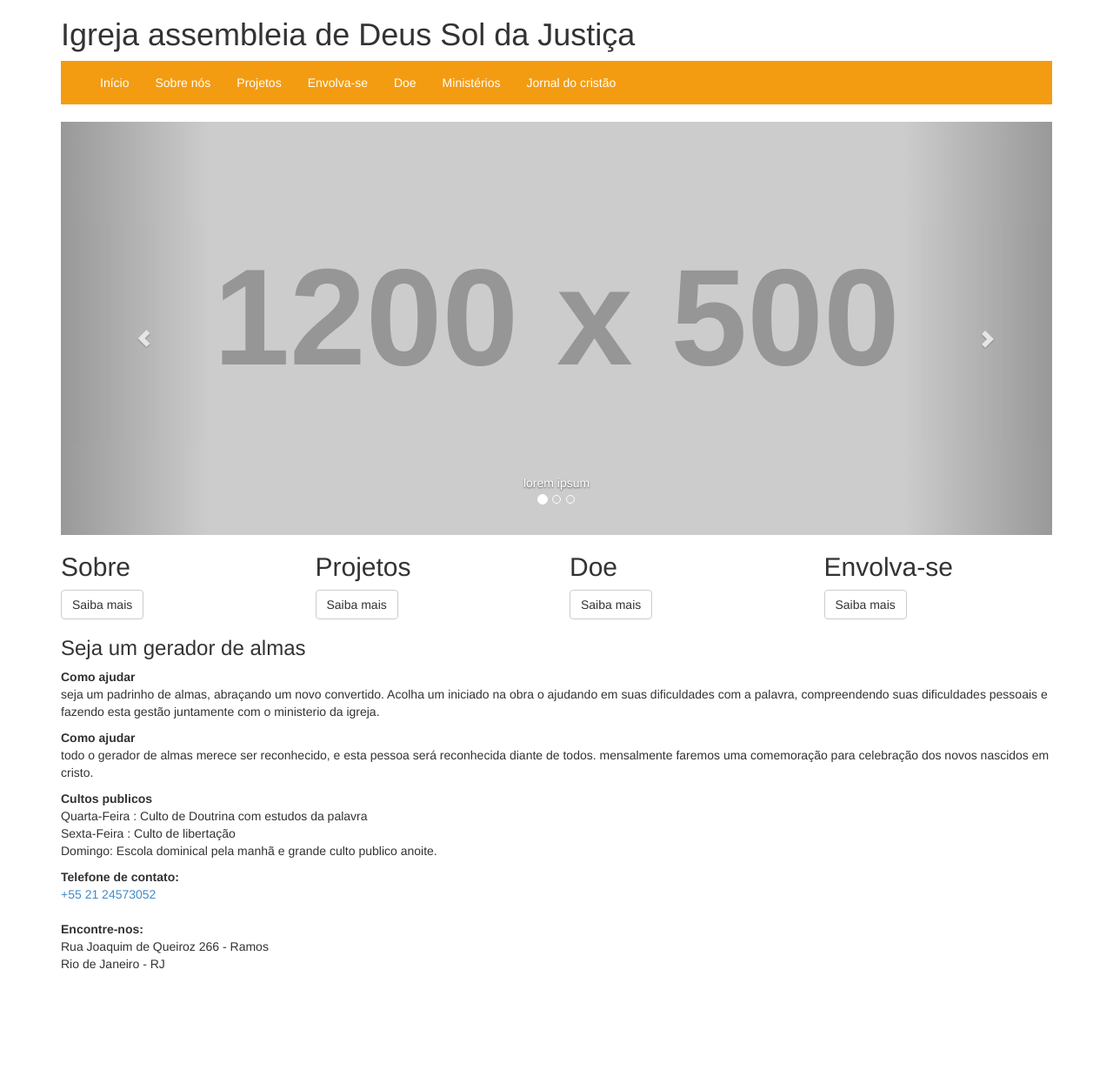
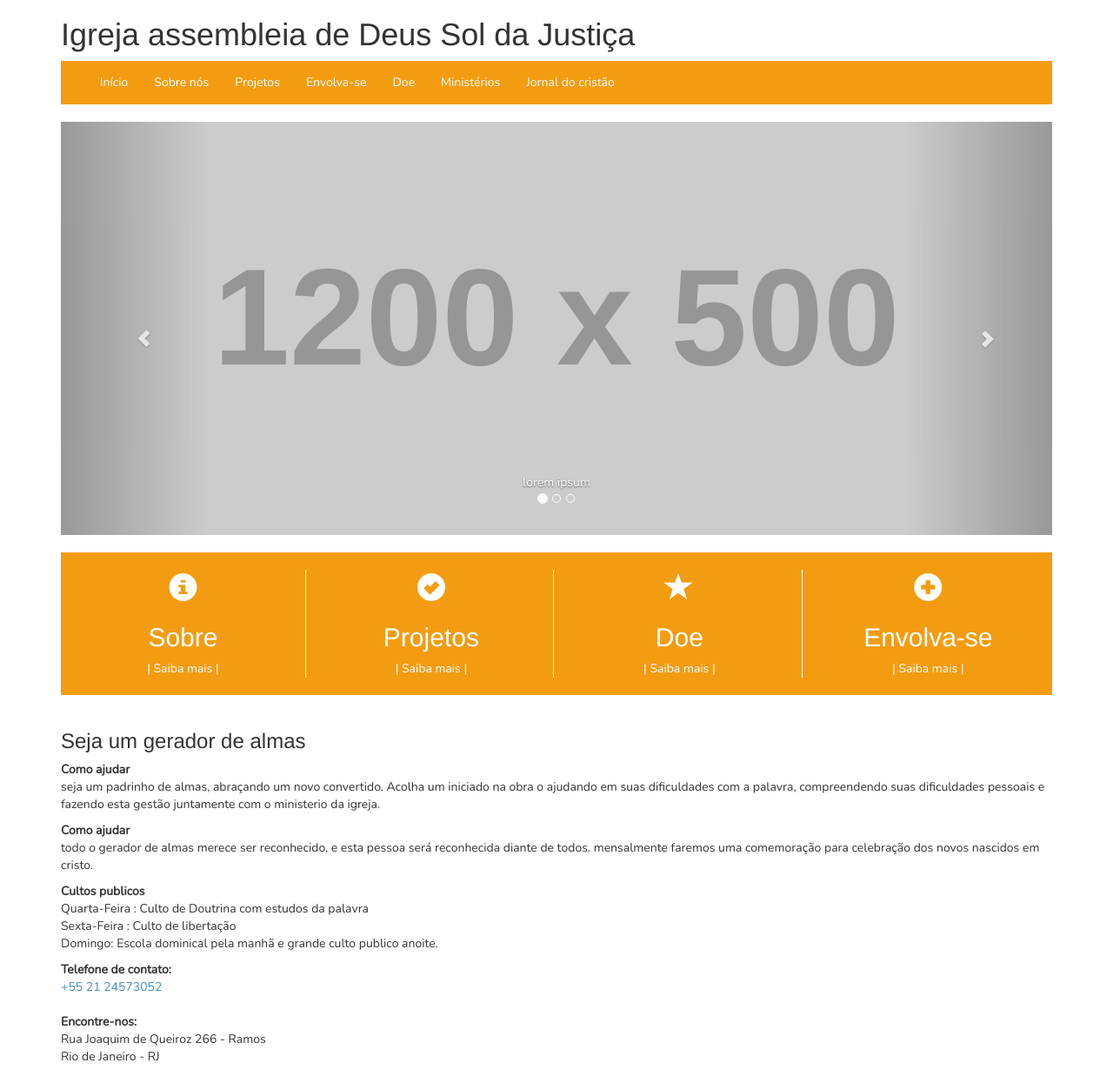
Before and after one commit to patrickporto/soldajustica, a Django app: template soldajustica/app/templates/app/index.html in a window 1280 px wide. Shown: the whole page at 87% size. Before the commit the page ends 1114 px from the top, so only its background shows below. Run offline with Django 3.2, Linux system fonts and the light colour scheme; the template is opened without the code that fills it, so the values that code supplies are empty; grey boxes labelled with a size stand in for pictures from a placeholder-image service; some libraries are stand-ins or nearby versions.

Commit message:
Implementação de links principais

```diff
--- a/soldajustica/app/static/app/content/site.css
+++ b/soldajustica/app/static/app/content/site.css
@@ -1,3 +1,7 @@
+@import url(http://fonts.googleapis.com/css?family=Nunito);
+* {
+  font-family: 'Nunito', sans-serif;
+}
 .navbar-default {
   border-radius: 0;
   border: none;
@@ -72,4 +76,60 @@
     background-color: #e67e22;
   }
 }
+.main-link {
+  color: #ffffff;
+  text-align: center;
+  background: #f39c12;
+  border-right: 1px solid #ffffff;
+  display: inline-block;
+}
+.main-link-list {
+  margin-top: 20px;
+  margin-bottom: 20px;
+  padding-top: 20px;
+  padding-bottom: 20px;
+  background: #f39c12;
+}
+@media (max-width: 751px) {
+  .main-link {
+    width: 100%;
+  }
+}
+@media (min-width: 752px) and (max-width: 767px) {
+  .main-link {
+    width: 49.71%;
+  }
+}
+@media (min-width: 768px) and (max-width: 992px) {
+  .main-link {
+    width: 24.56379%;
+  }
+}
+@media (min-width: 992px) and (max-width: 1199px) {
+  .main-link {
+    width: 24.66589%;
+  }
+}
+@media (min-width: 1200px) {
+  .main-link {
+    width: 24.7245%;
+  }
+}
+.main-link:last-child {
+  border-right: none;
+}
+.main-link a {
+  color: #ffffff;
+}
+.main-link a:hover,
+.main-link a:focus {
+  color: #f1c40f;
+}
+.main-link a:after,
+.main-link a:before {
+  content: "|";
+}
+.main-link .glyphicon {
+  font-size: 24pt;
+}
 /*# sourceMappingURL=site.css.map */
--- a/soldajustica/app/static/app/content/site.less
+++ b/soldajustica/app/static/app/content/site.less
@@ -1,7 +1,13 @@
+@import url(http://fonts.googleapis.com/css?family=Nunito);
+
 @bgDefault: #f39c12;
 @bgHighlight: #e67e22;
 @colDefault: #ffffff;
 @colHighlight: #f1c40f;
+
+* {
+    font-family: 'Nunito', sans-serif;
+}
 
 .navbar-default {
     border-radius: 0;
@@ -87,3 +93,49 @@
         }
     }
 }
+
+.main-link {
+    &-list {
+        margin-top: 20px;
+        margin-bottom: 20px;
+        padding-top: 20px;
+        padding-bottom: 20px;
+        background: @bgDefault;
+    }
+    color: @colDefault;
+    text-align: center;
+    background: @bgDefault;
+    border-right: 1px solid @colDefault;
+    @media (max-width: 751px) {
+        width: 100%;
+    }
+    @media (min-width: 752px) and  (max-width: 767px) {
+        width: 49.71%;
+    }
+    @media (min-width: 768px) and (max-width: 992px) {
+        width: 24.56379%;
+    }
+    @media (min-width: 992px) and (max-width: 1199px) {
+        width: 24.66589%;
+    }
+    @media (min-width: 1200px) {
+        width: 24.7245%;
+    }
+    display: inline-block;
+    &:last-child {
+        border-right: none;
+    }
+    a {
+        color: @colDefault;
+        &:hover,
+        &:focus {
+            color: @colHighlight;
+        }
+        &:after, &:before {
+            content: "|";
+        }
+    }
+    .glyphicon {
+        font-size: 24pt;
+    }
+}
--- a/soldajustica/app/templates/app/index.html
+++ b/soldajustica/app/templates/app/index.html
@@ -40,28 +40,32 @@
     </a>
 </div>
 
-<div class="row">
-    <div class="col-xs-6 col-md-3">
+<div class="main-link-list">
+    <div class="main-link">
+        <span class="glyphicon glyphicon-info-sign" aria-hidden="true"></span>
         <h2>Sobre</h2>
-        <a class="btn btn-default" href="#">
+        <a href="#">
             Saiba mais
         </a>
     </div>
-    <div class="col-xs-6 col-md-3">
+    <div class="main-link">
+        <span class="glyphicon glyphicon-ok-sign" aria-hidden="true"></span>
         <h2>Projetos</h2>
-        <a class="btn btn-default" href="#">
+        <a href="#">
             Saiba mais
         </a>
     </div>
-    <div class="col-xs-6 col-md-3">
+    <div class="main-link">
+        <span class="glyphicon glyphicon-star" aria-hidden="true"></span>
         <h2>Doe</h2>
-        <a class="btn btn-default" href="#">
+        <a href="#">
             Saiba mais
         </a>
     </div>
-    <div class="col-xs-6 col-md-3">
+    <div class="main-link">
+        <span class="glyphicon glyphicon-plus-sign" aria-hidden="true"></span>
         <h2>Envolva-se</h2>
-        <a class="btn btn-default" href="#">
+        <a href="#">
             Saiba mais
         </a>
     </div>
```
Also changed, not shown: 1 other file.
